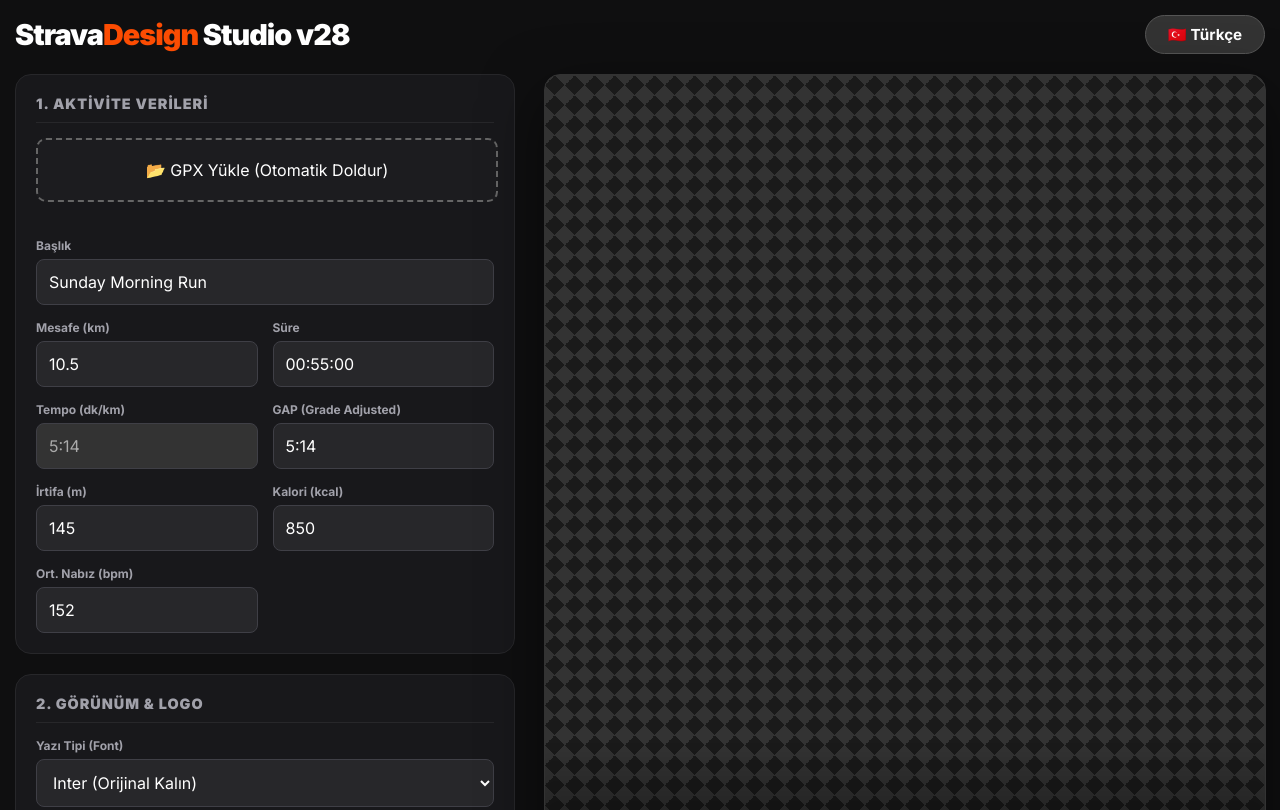
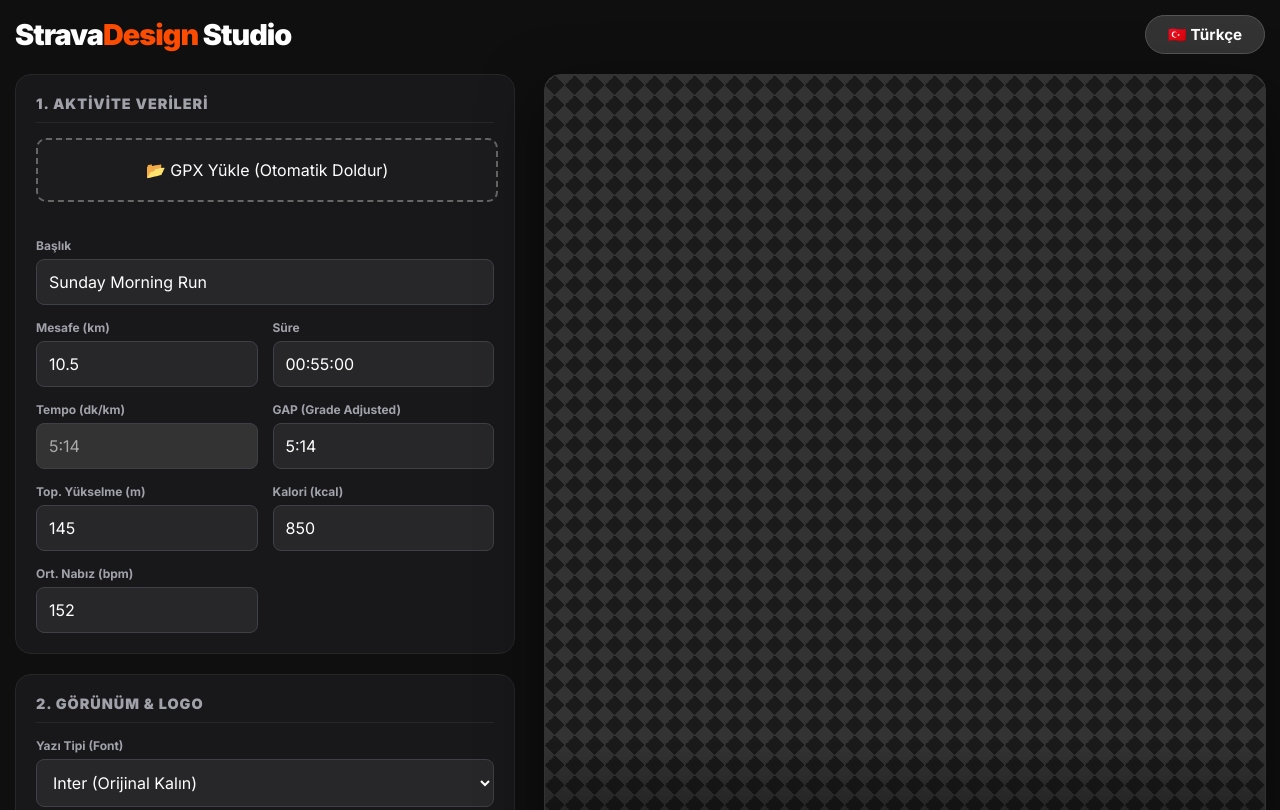
Before and after one commit to oraygungor/strava-manual-export, a plain HTML site: page index.html in a window 1280 px wide. Shown: the top 810 px of the page. Drawn offline with Linux system fonts and the light colour scheme.

Commit message:
Update Strava Design Studio title and labels

```diff
--- a/index.html
+++ b/index.html
@@ -3,7 +3,7 @@
 <head>
     <meta charset="UTF-8">
     <meta name="viewport" content="width=device-width, initial-scale=1.0, maximum-scale=1.0, user-scalable=no">
-    <title>Strava Design Studio v28 (Graph Control)</title>
+    <title>Strava Design Studio</title>
     <link rel="preconnect" href="https://fonts.googleapis.com">
     <link rel="preconnect" href="https://fonts.gstatic.com" crossorigin>
     <link href="https://fonts.googleapis.com/css2?family=Bebas+Neue&family=Inter:wght@400;700;900&family=Lato:wght@400;700;900&family=Merriweather:wght@400;700;900&family=Montserrat:wght@400;700;900&family=Nunito:wght@400;700;900&family=Open+Sans:wght@400;700&family=Oswald:wght@400;700&family=Playfair+Display:wght@400;700&family=Poppins:wght@400;700&family=Roboto+Mono:wght@400;700&family=Roboto:wght@400;700&display=swap" rel="stylesheet">
@@ -357,7 +357,7 @@
     </div>
 
     <div class="header-area">
-        <h1>Strava<span>Design</span> Studio v28</h1>
+        <h1>Strava<span>Design</span> Studio</h1>
         <div class="lang-selector">
             <select id="langSelect" onchange="changeLanguage()">
                 <option value="tr" selected>🇹🇷 Türkçe</option>
@@ -408,7 +408,7 @@
                     </div>
 
                     <div class="input-group">
-                        <label id="t-elevation">İrtifa (m)</label>
+                        <label id="t-elevation">Toplam Yükselme (m)</label>
                         <input type="number" id="elevation" value="145" oninput="triggerDraw()">
                     </div>
 
@@ -575,7 +575,7 @@
                 distance: "Mesafe (km)",
                 time: "Süre",
                 pace: "Tempo (dk/km)",
-                elevation: "İrtifa (m)",
+                elevation: "Top. Yükselme (m)",
                 calories: "Kalori (kcal)",
                 hr: "Ort. Nabız (bpm)",
                 panel2: "2. Görünüm & Logo",
@@ -609,7 +609,7 @@
                 c_distance: "Mesafe",
                 c_time: "Süre",
                 c_pace: "Ort. Tempo",
-                c_elevation: "Yükseklik",
+                c_elevation: "Top. Yükselme",
                 c_calories: "Kalori",
                 c_hr: "Ort. Nabız",
                 chkShadow: "Arka Plan Gölgesi (Okunurluk)",
@@ -629,7 +629,7 @@
                 distance: "Distance (km)",
                 time: "Time",
                 pace: "Pace (min/km)",
-                elevation: "Elevation (m)",
+                elevation: "Total Ascent (m)",
                 calories: "Calories (kcal)",
                 hr: "Avg HR (bpm)",
                 panel2: "2. Appearance & Logo",
@@ -663,7 +663,7 @@
                 c_distance: "Distance",
                 c_time: "Time",
                 c_pace: "Avg Pace",
-                c_elevation: "Elevation",
+                c_elevation: "Total Ascent",
                 c_calories: "Calories",
                 c_hr: "Avg HR",
                 chkShadow: "Background Shadow (Readability)",
@@ -1021,18 +1021,24 @@
         function drawGraph(graphType, cardY, w) {
             if (graphType === 'none' || !gpxData.hr.length) return;
 
+            const graphColor = document.getElementById('graphColor').value;
+
             let dataPoints = [];
-            if(graphType === 'hr') dataPoints = gpxData.hr;
-            else if(graphType === 'elevation') dataPoints = gpxData.elevation;
+
+            if(graphType === 'hr') {
+                dataPoints = gpxData.hr;
+            }
+            else if(graphType === 'elevation') {
+                dataPoints = gpxData.elevation;
+            }
             else if(graphType === 'pace') {
-                // Smoothing Pace Data
                 const rawPace = gpxData.pace;
                 const windowSize = 20; // Average over 20 points
                 for (let i = 0; i < rawPace.length; i++) {
                     let sum = 0;
                     let count = 0;
                     for (let j = Math.max(0, i - windowSize); j < Math.min(rawPace.length, i + windowSize); j++) {
-                        if(rawPace[j] > 0 && rawPace[j] < 20) { // Filter wild values
+                        if(rawPace[j] > 0 && rawPace[j] < 20) {
                              sum += rawPace[j];
                              count++;
                         }
@@ -1043,16 +1049,12 @@
 
             if(dataPoints.length < 2) return;
 
-            // Kullanıcı ayarları
             const graphYOffset = parseInt(document.getElementById('graphYPos').value);
-            const graphColor = document.getElementById('graphColor').value;
 
-            // Setup Graph Area
             const graphHeight = 250;
             const graphBottom = cardY + graphYOffset;
             const graphTop = graphBottom - graphHeight;
 
-            // Scale Data
             const minVal = Math.min(...dataPoints);
             const maxVal = Math.max(...dataPoints);
             const range = maxVal - minVal;
@@ -1060,19 +1062,16 @@
             ctx.beginPath();
             const stepX = w / (dataPoints.length - 1);
 
-            ctx.moveTo(0, graphBottom); // Start bottom left
+            ctx.moveTo(0, graphBottom);
 
             for (let i = 0; i < dataPoints.length; i++) {
                 const val = dataPoints[i];
-                // Normalize 0 to 1
                 const norm = (val - minVal) / (range || 1);
 
                 const x = i * stepX;
-                // Flip Y because canvas Y grows downwards
-                // Also elevate pace graph (lower pace value is faster/higher)
                 let y;
                 if (graphType === 'pace') {
-                     y = graphTop + (norm * graphHeight); // Lower pace = Higher on graph
+                     y = graphTop + (norm * graphHeight);
                 } else {
                      y = graphBottom - (norm * graphHeight);
                 }
@@ -1080,18 +1079,15 @@
                 ctx.lineTo(x, y);
             }
 
-            ctx.lineTo(w, graphBottom); // End bottom right
+            ctx.lineTo(w, graphBottom);
             ctx.closePath();
 
-            // Style
             const grad = ctx.createLinearGradient(0, graphTop, 0, graphBottom);
-            // Use chosen color with opacity
             grad.addColorStop(0, hexToRgba(graphColor, 0.4));
             grad.addColorStop(1, hexToRgba(graphColor, 0.0));
             ctx.fillStyle = grad;
             ctx.fill();
 
-            // Stroke line
             ctx.beginPath();
              for (let i = 0; i < dataPoints.length; i++) {
                 const val = dataPoints[i];
@@ -1130,7 +1126,6 @@
                 ctx.fillRect(0, cardY - 200, w, 1920 - (cardY - 200));
             }
 
-            // Draw Graph BEHIND text
             const graphType = document.getElementById('graphSelect').value;
             drawGraph(graphType, cardY, w);
 
@@ -1162,7 +1157,6 @@
                 weightHero = "900";
             }
 
-            // Title Font Size reduced to ~70% (50px -> 35px)
             ctx.font = `${weightTitle} 35px "${selectedFont}"`;
             ctx.fillText(title, 60, cardY);
 
@@ -1184,9 +1178,8 @@
 
             const heroData = data[heroKey];
 
-            // Otomatik Boyutlandırma (Hero) - Reduced to ~70%
-            let heroFontSize = 140; // Was 200
-            if (heroKey === 'time') heroFontSize = 105; // Was 150
+            let heroFontSize = 140;
+            if (heroKey === 'time') heroFontSize = 105;
 
             ctx.font = `${weightHero} ${heroFontSize}px "${selectedFont}"`;
             let textMetrics = ctx.measureText(heroData.val);
@@ -1199,20 +1192,17 @@
 
             ctx.font = `${weightHero} ${heroFontSize}px "${selectedFont}"`;
             ctx.fillStyle = "white";
-            // Adjusted Y position for smaller font
-            ctx.fillText(heroData.val, 50, cardY + 130); // Was 180
+            ctx.fillText(heroData.val, 50, cardY + 130);
 
             const heroWidth = ctx.measureText(heroData.val).width;
 
-            // Hero Unit reduced (~70%)
-            ctx.font = `bold 35px "${selectedFont}"`; // Was 50
+            ctx.font = `bold 35px "${selectedFont}"`;
             ctx.fillStyle = "#fc4c02";
             ctx.fillText(heroData.unit, 50 + heroWidth + 15, cardY + 130);
 
-            // Hero Label reduced (~70%)
-            ctx.font = `bold 22px "${selectedFont}"`; // Was 30
+            ctx.font = `bold 22px "${selectedFont}"`;
             ctx.fillStyle = "#aaa";
-            ctx.fillText(heroData.label.toUpperCase(), 60, cardY + 165); // Adjusted Y
+            ctx.fillText(heroData.label.toUpperCase(), 60, cardY + 165);
 
             const checkedBoxes = document.querySelectorAll('.stat-check:checked');
             let activeStats = Array.from(checkedBoxes)
@@ -1231,21 +1221,21 @@
             }
 
             let currentY = cardY + 320;
+
+            let labelSize = 28;
+            let valueSize = 55;
             let gapX = 320;
+
+            if (activeStats.length <= 4) {
+                labelSize = 35;
+                valueSize = 65;
+                gapX = 400;
+            }
+
             let gapY = 140;
 
             rows.forEach((rowItems, rowIndex) => {
                 let rowY = currentY + (rowIndex * gapY);
-                let labelSize = 28;
-                let valueSize = 55;
-
-                if (rowItems.length <= 2) {
-                    labelSize = 35;
-                    valueSize = 65;
-                    gapX = 400;
-                } else {
-                    gapX = 300;
-                }
 
                 let startX = 60;
 
```
